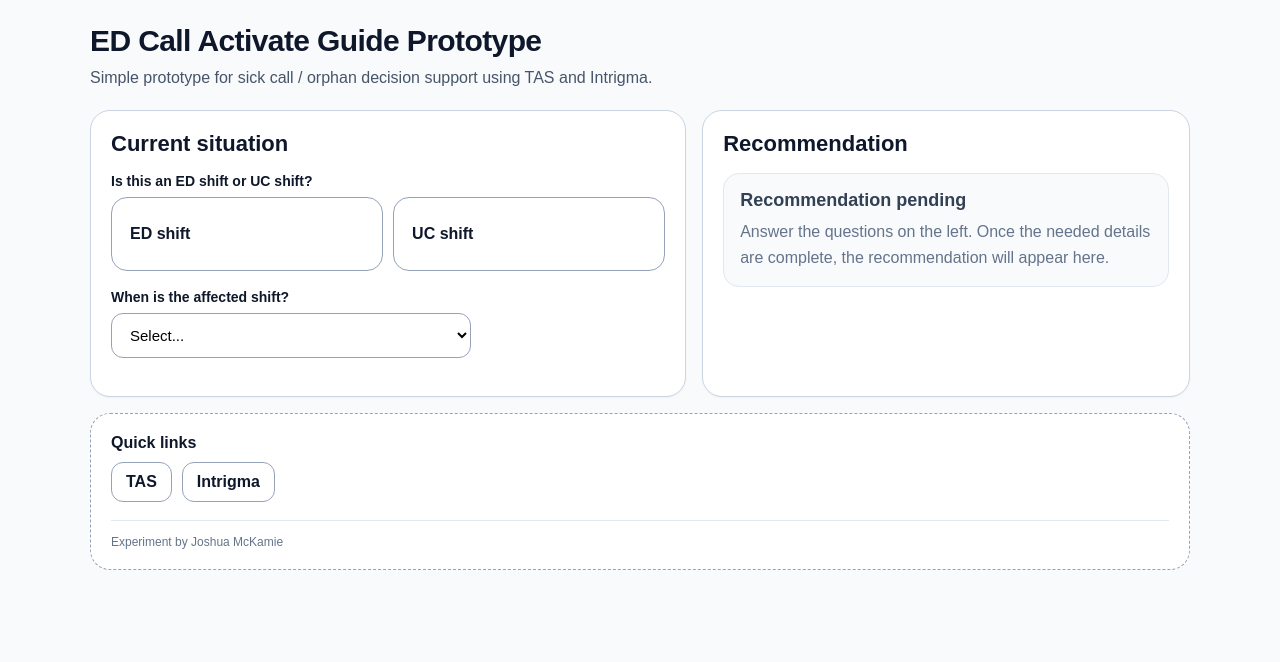
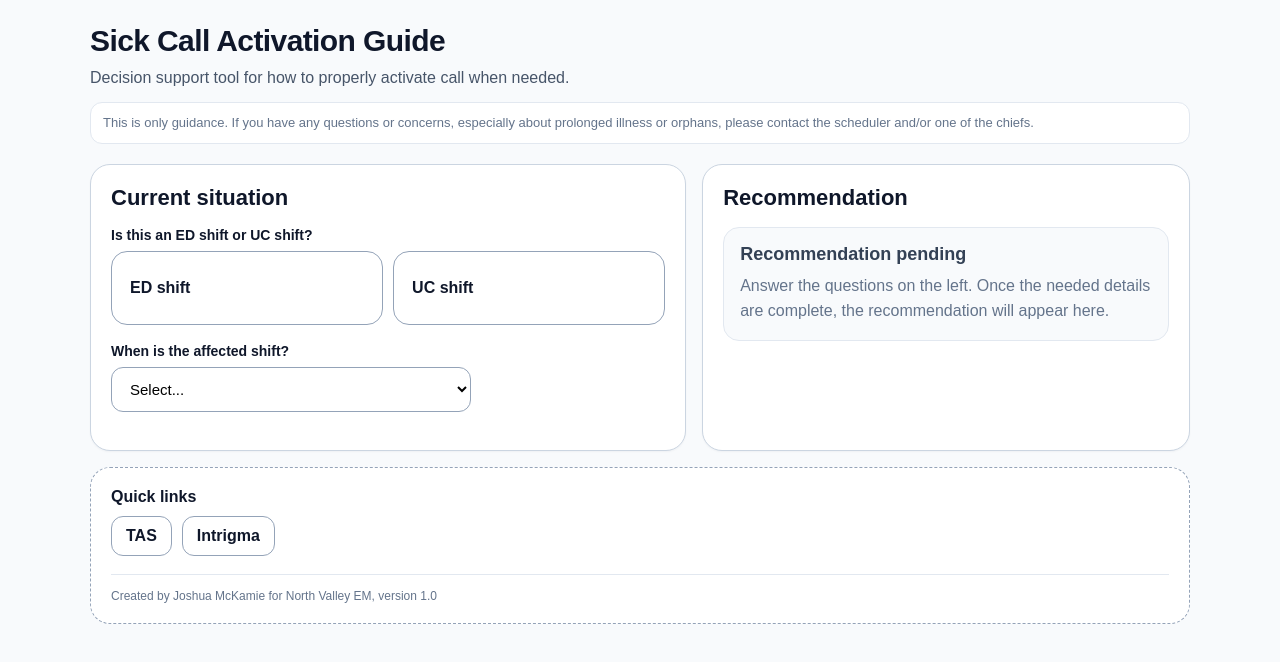
Before and after one commit to edworkflow/call-flow-tool, a React (Create React App) app: page / in a window 1280 px wide. Shown: the top 662 px of the page. Built offline with nearby package versions, Linux system fonts and the light colour scheme.

Commit message:
Rollout v 1.0
removed prototype language, added disclaimer

```diff
--- a/src/App.js
+++ b/src/App.js
@@ -6,14 +6,16 @@ const CONTACTS = {
 };
 
 const COPY = {
-  pageTitle: "ED Call Activate Guide Prototype",
+  pageTitle: "Sick Call Activation Guide",
   pageSubtitle:
-    "Simple prototype for sick call / orphan decision support using TAS and Intrigma.",
+    "Decision support tool for how to properly activate call when needed.",
+  disclaimer:
+    "This is only guidance. If you have any questions or concerns, especially about prolonged illness or orphans, please contact the scheduler and/or one of the chiefs.",
   quickLinks: [
     { label: "TAS", url: "https://kaizentas.com/" },
     { label: "Intrigma", url: "https://www.intrigma.com/" },
   ],
-  byline: "Experiment by Joshua McKamie",
+  byline: "Created by Joshua McKamie for North Valley EM, version 1.0",
 };
 
 const ACTIONS = {
@@ -296,6 +298,16 @@ export default function CallActivationDecisionTool() {
           color: #475569;
           line-height: 1.5;
         }
+        .disclaimer {
+          margin: -8px 0 20px 0;
+          color: #64748b;
+          font-size: 13px;
+          line-height: 1.5;
+          background: white;
+          border: 1px solid #e2e8f0;
+          border-radius: 12px;
+          padding: 10px 12px;
+        }
         .mainGrid {
           display: grid;
           grid-template-columns: 1fr;
@@ -473,6 +485,7 @@ export default function CallActivationDecisionTool() {
       <div className="container">
         <h1 className="title">{COPY.pageTitle}</h1>
         <p className="subtitle">{COPY.pageSubtitle}</p>
+        <p className="disclaimer">{COPY.disclaimer}</p>
 
         <div className="mainGrid">
           <div className="card">
```
